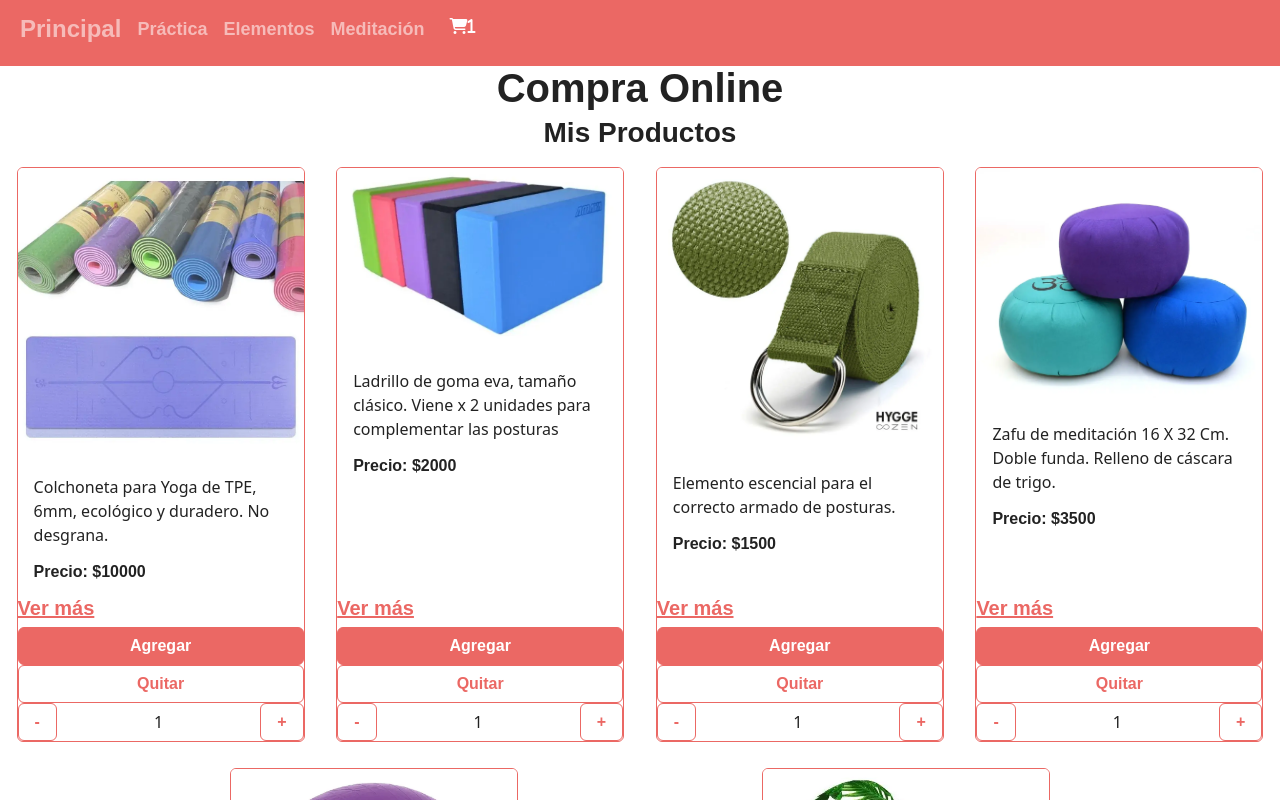
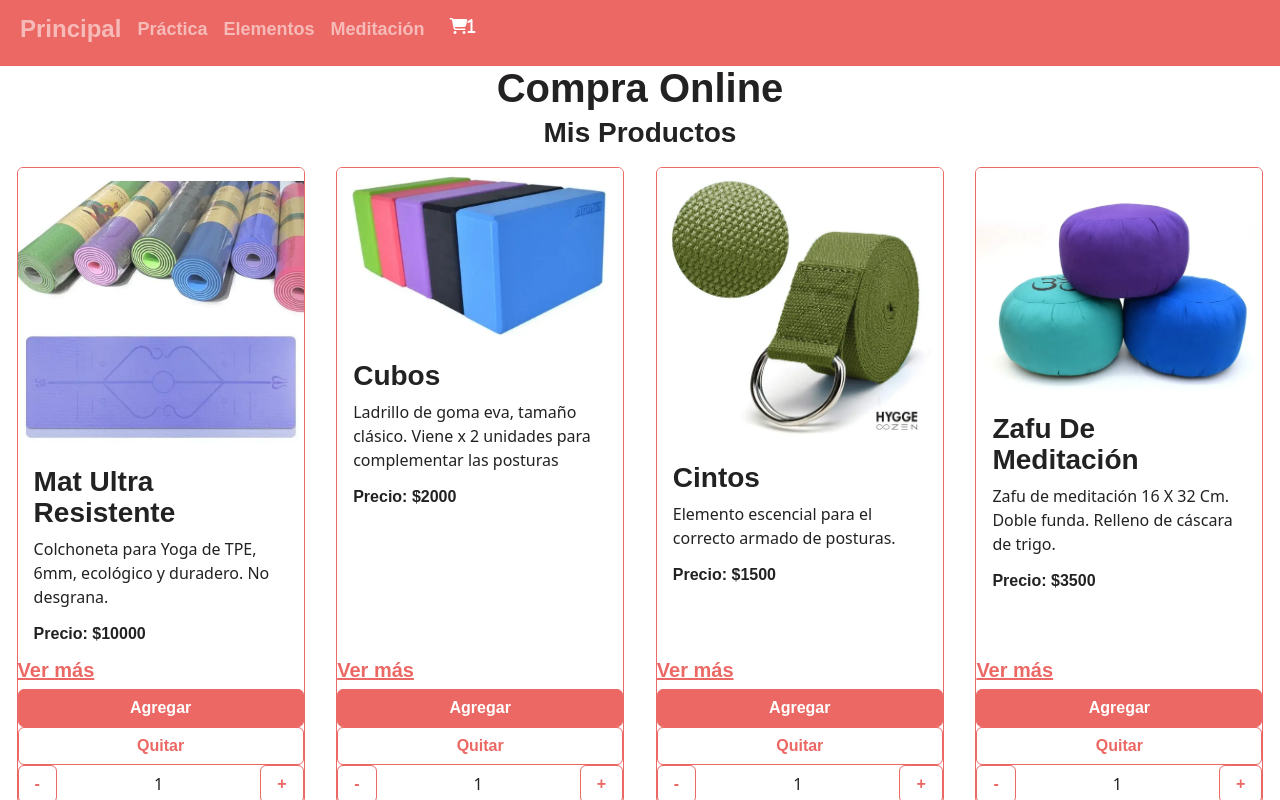
Before and after one commit to pripace/PreEntrega1_Pace, a React (Create React App) app: page / in a window 1280 px wide. Shown: the top 800 px of the page. Built offline with nearby package versions, Linux system fonts and the light colour scheme; the HTML template or start-up script is replaced by a standard one; a web font is replaced by a local one.

Commit message:
cambie nombre idcategory

```diff
--- a/src/App.js
+++ b/src/App.jsx
@@ -15,7 +15,7 @@ function App() {
     <NavBar />
       <Routes>
         <Route path='/' element={<ItemListContainer gretting="Compra Online"/>}/>
-        <Route path="/category/:id" element={<ItemListContainer/>}/>
+        <Route path="/category/:idCategory" element={<ItemListContainer/>}/>
         <Route path="/item/:id" element={<ItemDetailContainer/>}/>
         <Route path="*" element={<h2>Esta página no existe. Revisa la ruta o vuelve al inicio. (Error 404)</h2>}/>
 
--- a/src/components/Item/Item.jsx
+++ b/src/components/Item/Item.jsx
@@ -7,9 +7,9 @@ function Item(props) {
   const pageDetail = `/item/${props.id}`;
   return (
     <div className='card mb-3 border-primary' style={{width: '18rem'}}>
-      <img className="card-img-top" src={props.img} alt={props.tittle} />
+      <img className="card-img-top" src={props.img} alt={props.title} />
       <div className='card-body'>
-        <h3 className='card-tittle'>{props.tittle}</h3>
+        <h3 className='card-tittle'>{props.title}</h3>
         <p className='card-text'>{props.descripcion}</p>
         <h6 className='card-text'>Precio: ${props.price}</h6>
       </div>
--- a/src/components/ItemDetail/ItemDetail.jsx
+++ b/src/components/ItemDetail/ItemDetail.jsx
@@ -1,4 +1,4 @@
-import React from 'react';
+
 import ItemCount from "../Item/ItemCount"
 
 
--- a/src/components/ItemDetail/ItemDetailContainer.jsx
+++ b/src/components/ItemDetail/ItemDetailContainer.jsx
@@ -1,5 +1,5 @@
 import { useState, useEffect } from 'react';
-import { getOneItem } from '../../services/mockService';
+import { getOneItem } from "../../services/mockService";
 import ItemDetail from './ItemDetail';
 
 import {useParams} from "react-router-dom";
```
Also changed, not shown: src/components/Item/ItemListContainer.jsx (+0 -10 lines).
